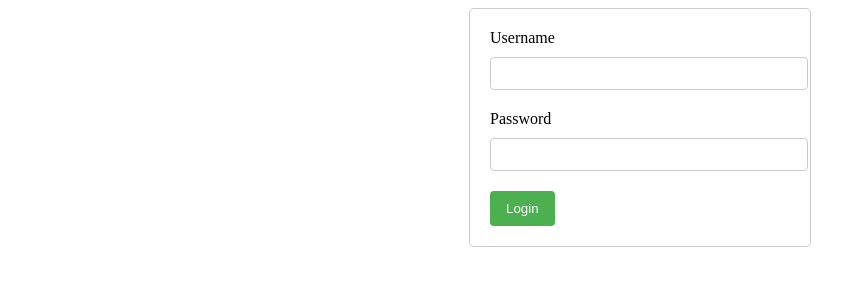
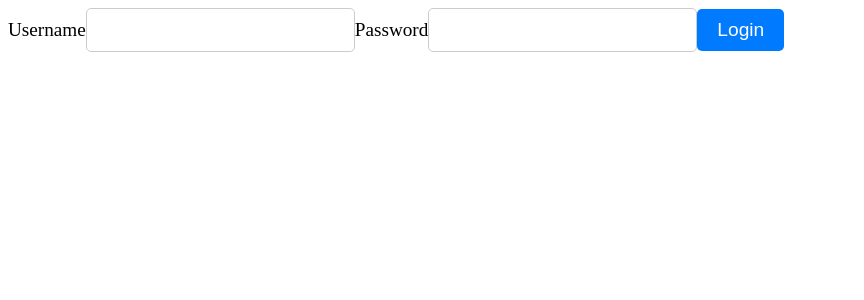
Before and after one commit to acciojob/validate-fields-react-ShriramNawathe, a React app: page / in a window 1280 px wide. Shown: the top 300 px of the page, without its empty margins (0-864 px from the left). Built offline with nearby package versions, Linux system fonts and the light colour scheme.

Commit message:
soln 2.0

```diff
--- a/src/styles/App.css
+++ b/src/styles/App.css
@@ -1,43 +1,40 @@
-.login-form-container {
-  width: 300px;
-  margin: 0 auto;
-  padding: 20px;
-  border: 1px solid #ccc;
-  border-radius: 5px;
-  background-color: #fff;
+.login-form {
+  display: flex;
+  flex-direction: column;
+  align-items: center;
+  margin-top: 50px;
+}
+
+.form-group {
+  display: flex;
+  flex-direction: column;
+  margin-bottom: 20px;
 }
 
 label {
-  display: block;
-  margin-bottom: 10px;
+  font-size: 1.2rem;
+  margin-bottom: 5px;
 }
 
-input[type='text'],
-input[type='password'] {
-  width: 100%;
-  padding: 8px;
-  margin-bottom: 20px;
+input[type="text"],
+input[type="password"] {
+  padding: 10px;
+  border-radius: 5px;
   border: 1px solid #ccc;
-  border-radius: 4px;
+  font-size: 1.2rem;
 }
 
-button[type='submit'] {
-  background-color: #4caf50;
+button[type="submit"] {
+  padding: 10px 20px;
+  background-color: #007bff;
   color: #fff;
-  padding: 10px 16px;
   border: none;
-  border-radius: 4px;
+  border-radius: 5px;
+  font-size: 1.2rem;
   cursor: pointer;
 }
 
-button[type='submit']:hover {
-  background-color: #3e8e41;
+#errorMessage {
+  color: red;
+  margin-top: 10px;
 }
-
-.error-message {
-  margin-top: 20px;
-  padding: 10px;
-  background-color: #f44336;
-  color: #fff;
-  border-radius: 4px;
-}
```
